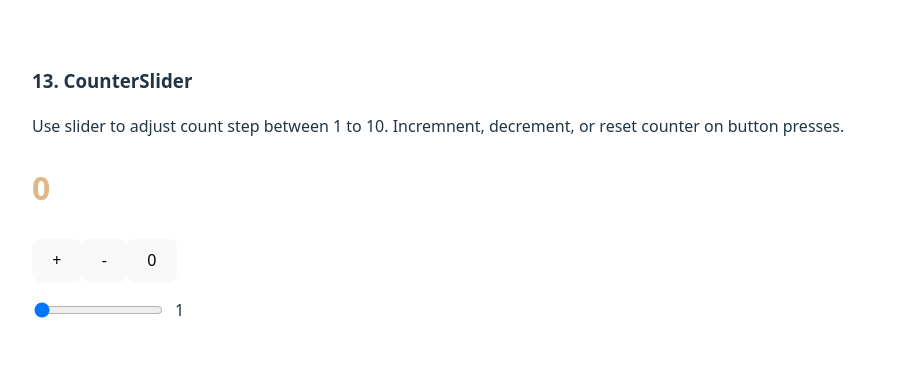
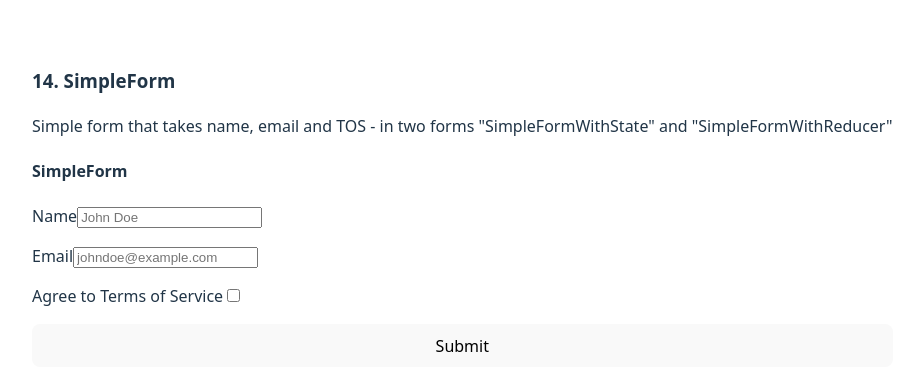
Before and after one commit to vigilvv/react-mini-challenges, a React (Vite) app: page / in a window 1280 px wide. Shown: the top 390 px of the page, without its empty margins (16-939 px from the left). Built offline with nearby package versions, Linux system fonts and the light colour scheme.

Commit message:
update: Proj13 - SliderCounter - discrimated union for reducer action type and using switch/case for reducer

```diff
--- a/src/App.tsx
+++ b/src/App.tsx
@@ -13,7 +13,8 @@
 // import StopWatch from "./mini-projects/Project10_StopWatch";
 // import CSSRollAnimationWithTimer from "./mini-projects/Project11_CSSRollAnimation";
 
-import SliderCounter from "./mini-projects/Project13_SliderCounter";
+// import SliderCounter from "./mini-projects/Project13_SliderCounter";
+import SimpleFormWithState from "./mini-projects/Project14_SimpleForm";
 
 // import { CSSRollAnimationWithRef } from "./mini-projects/Project11_CSSRollAnimation";
 
@@ -102,13 +103,20 @@ function App() {
         Toolbar that you can click and scroll to different sections of the page
       </p>
       <ToolbarScroll /> */}
-
+      {/*
       <h3>13. CounterSlider</h3>
       <p>
         Use slider to adjust count step between 1 to 10. Incremnent, decrement,
         or reset counter on button presses.
       </p>
-      <SliderCounter />
+      <SliderCounter /> */}
+
+      <h3>14. SimpleForm</h3>
+      <p>
+        Simple form that takes name, email and TOS - in two forms
+        "SimpleFormWithState" and "SimpleFormWithReducer"
+      </p>
+      <SimpleFormWithState />
     </>
   );
 }
--- a/src/mini-projects/Project13_SliderCounter/SliderCounter.tsx
+++ b/src/mini-projects/Project13_SliderCounter/SliderCounter.tsx
@@ -6,36 +6,79 @@ type ReducerStateType = {
   step: number;
 };
 
-type ReducerActionType = {
-  type: "increment" | "decrement" | "reset" | "updateStep";
-  step?: number;
+// type ReducerActionType = {
+//   type: "increment" | "decrement" | "reset" | "updateStep";
+//   step?: number;
+// };
+
+// Using discriminated union
+type ReducerActionType =
+  | {
+      type: "increment" | "decrement" | "reset";
+    }
+  | {
+      type: "updateStep";
+      step: number;
     };
 
 export default function SliderCounter() {
-  const [sliderValue, setSliderValue] = useState(1);
+  const [sliderValue, setSliderValue] = useState(1); // Can also use a ref for this
 
+  // Reducer using else if
+  // function reducer(state: ReducerStateType, action: ReducerActionType) {
+  //   if (action.type === "increment") {
+  //     return {
+  //       count: state.count + state.step,
+  //       step: state.step,
+  //     };
+  //   } else if (action.type === "decrement") {
+  //     return {
+  //       count: state.count - state.step,
+  //       step: state.step,
+  //     };
+  //   } else if (action.type === "reset") {
+  //     return {
+  //       count: 0,
+  //       step: state.step,
+  //     };
+  //   } else if (action.type === "updateStep") {
+  //     return {
+  //       count: state.count,
+  //       // step: action.step ?? 1, // You need this to avoid TS warning. ReducerActionType for "step" can be undefined if not specified.
+  //       step: action.step,
+  //     };
+  //   } else {
+  //     throw new Error("Unsupported action type specified");
+  //   }
+  // }
+
+  // Reducer using switch/case
   function reducer(state: ReducerStateType, action: ReducerActionType) {
-    if (action.type === "increment") {
+    const step = action.type === "updateStep" ? action.step : state.step;
+    const count = state.count;
+
+    switch (action.type) {
+      case "increment":
         return {
-        count: state.count + state.step,
-        step: state.step,
+          count: count + step,
+          step,
         };
-    } else if (action.type === "decrement") {
+      case "decrement":
         return {
-        count: state.count - state.step,
-        step: state.step,
+          count: count - step,
+          step,
         };
-    } else if (action.type === "reset") {
+      case "reset":
         return {
           count: 0,
-        step: state.step,
+          step,
         };
-    } else if (action.type === "updateStep") {
+      case "updateStep":
         return {
-        count: state.count,
-        step: action.step ?? 1, // You need this to avoid TS warning. ReducerActionType for "step" can be undefined if not specified.
+          count: count,
+          step,
         };
-    } else {
+      default:
         throw new Error("Unsupported action type specified");
     }
   }
--- /dev/null
+++ b/src/mini-projects/Project14_SimpleForm/SimpleForm.module.css
@@ -0,0 +1,5 @@
+.formStyle {
+    display: flex;
+    flex-direction: column;
+    gap: 1rem;
+}
--- /dev/null
+++ b/src/mini-projects/Project14_SimpleForm/SimpleFormWithState.tsx
@@ -0,0 +1,65 @@
+import { useRef } from "react";
+import { mockSubmit } from "./mockSubmit";
+import styles from "./SimpleForm.module.css";
+
+export default function SimpleFormWithState() {
+  const formRef = useRef<HTMLFormElement>(null);
+
+  const handleSubmit = async (e: React.FormEvent<HTMLFormElement>) => {
+    e.preventDefault();
+    const formData = new FormData(e.currentTarget);
+
+    // If the handler is on the same element that the user is interacting with, target and currentTarget are usually the same — and target is fine.
+    // But if you're handling events bubbling from children (like a parent <div> catching child clicks), prefer currentTarget.
+
+    const { name, email, agreeTOS } = {
+      name: formData.get("name") as string,
+      email: formData.get("email") as string,
+      agreeTOS: (formData.get("tos") === "on") as boolean,
+    };
+
+    // alert(`Name: ${name}. Email: ${email}. Agree TOS: ${agreeTOS}`);
+
+    await mockSubmit({ name, email, agreeTOS });
+
+    if (formRef.current) {
+      formRef.current.reset();
+    }
+  };
+
+  return (
+    <div>
+      <h4>SimpleForm</h4>
+      <form onSubmit={handleSubmit} ref={formRef} className={styles.formStyle}>
+        <label htmlFor="name">
+          <span>Name</span>
+          <input
+            type="text"
+            id="name"
+            name="name"
+            required
+            placeholder="John Doe"
+          />
+        </label>
+
+        <label htmlFor="email">
+          <span>Email</span>
+          <input
+            type="email"
+            id="email"
+            name="email"
+            autoComplete="email"
+            required
+            placeholder="johndoe@example.com"
+          />
+        </label>
+
+        <label htmlFor="tos">
+          <span>Agree to Terms of Service</span>
+          <input type="checkbox" id="tos" name="tos" />
+        </label>
+        <button type="submit">Submit</button>
+      </form>
+    </div>
+  );
+}
--- /dev/null
+++ b/src/mini-projects/Project14_SimpleForm/index.ts
@@ -0,0 +1 @@
+export { default } from "./SimpleFormWithState";
--- /dev/null
+++ b/src/mini-projects/Project14_SimpleForm/mockSubmit.ts
@@ -0,0 +1,16 @@
+export async function mockSubmit({
+  name,
+  email,
+  agreeTOS,
+}: {
+  name: string;
+  email: string;
+  agreeTOS: boolean;
+}) {
+  return new Promise((resolve) => {
+    setTimeout(() => {
+      alert(`Name: ${name}. Email: ${email}. Agree TOS: ${agreeTOS}`);
+      resolve({ success: true });
+    }, 1000);
+  });
+}
```
Lines whose indentation alone changed are shown as unchanged.
